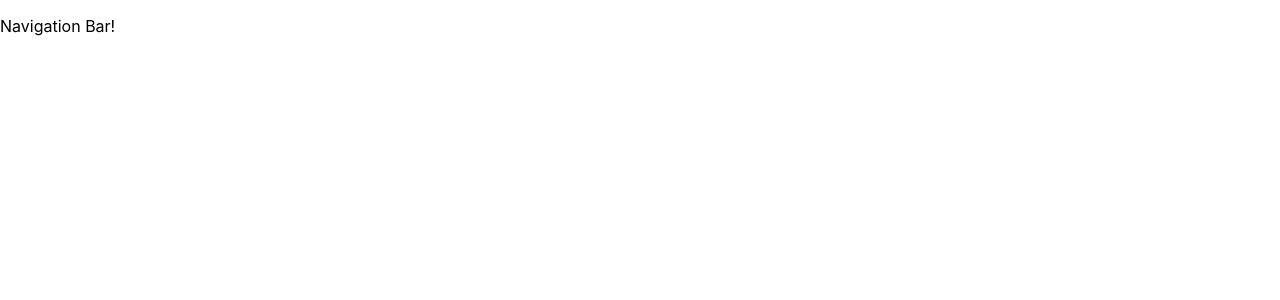
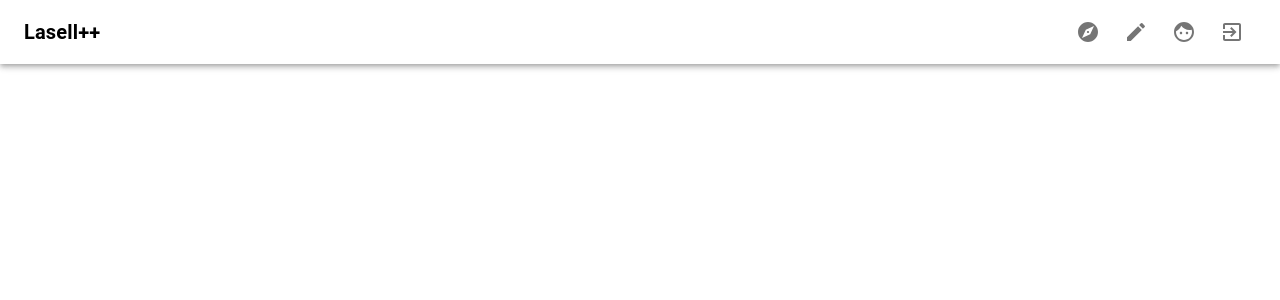
Before and after one commit to RyanSarabia/STDSICM-MCO2, a React (Create React App) app: page /explore in a window 1280 px wide. Shown: the top 300 px of the page. Built offline with nearby package versions, Linux system fonts and the light colour scheme.

Commit message:
initial navbar layout

```diff
--- a/package.json
+++ b/package.json
@@ -5,6 +5,7 @@
   "dependencies": {
     "@hookform/error-message": "0.0.4",
     "@material-ui/core": "^4.11.0",
+    "@material-ui/icons": "^4.9.1",
     "@material-ui/styles": "^4.10.0",
     "@testing-library/jest-dom": "^5.11.5",
     "@testing-library/react": "^11.1.1",
--- a/src/App.jsx
+++ b/src/App.jsx
@@ -10,7 +10,7 @@ import Explore from './pages/Explore';
 const theme = createMuiTheme({
   palette: {
     primary: {
-      light: '#278B8D',
+      light: '#fff',
       main: '#173D36',
       dark: '#2C989B',
       contrastText: '#fff',
--- a/src/components/NavigationBar.jsx
+++ b/src/components/NavigationBar.jsx
@@ -1,7 +1,50 @@
 import React from 'react';
+import AppBar from '@material-ui/core/AppBar';
+import Grid from '@material-ui/core/Grid';
+import IconButton from '@material-ui/core/IconButton';
+import Toolbar from '@material-ui/core/Toolbar';
+import Tooltip from '@material-ui/core/Tooltip';
+import Typography from '@material-ui/core/Typography';
+import ExploreIcon from '@material-ui/icons/Explore';
+import ExitToAppIcon from '@material-ui/icons/ExitToApp';
+import CreateIcon from '@material-ui/icons/Create';
+import FaceIcon from '@material-ui/icons/Face';
 
 export default function NavigationBar() {
   return (
-    <p> Navigation Bar! </p>
+    <AppBar color="inherit" position="sticky">
+      <Toolbar>
+        <Grid container justify="space-between" alignItems="center">
+
+          <Grid item>
+            <Typography variant="h6" style={{ fontWeight: 'bold' }}> Lasell++ </Typography>
+          </Grid>
+
+          <Grid item>
+            <Tooltip title="Explore">
+              <IconButton aria-label="explore">
+                <ExploreIcon />
+              </IconButton>
+            </Tooltip>
+            <Tooltip title="Create">
+              <IconButton aria-label="create">
+                <CreateIcon />
+              </IconButton>
+            </Tooltip>
+            <Tooltip title="Profile">
+              <IconButton aria-label="profile">
+                <FaceIcon />
+              </IconButton>
+            </Tooltip>
+            <Tooltip title="Logout">
+              <IconButton aria-label="logout">
+                <ExitToAppIcon />
+              </IconButton>
+            </Tooltip>
+          </Grid>
+
+        </Grid>
+      </Toolbar>
+    </AppBar>
   );
 }
```
Also changed, not shown: 1 other file (tests, documents, lock files or other folders).
